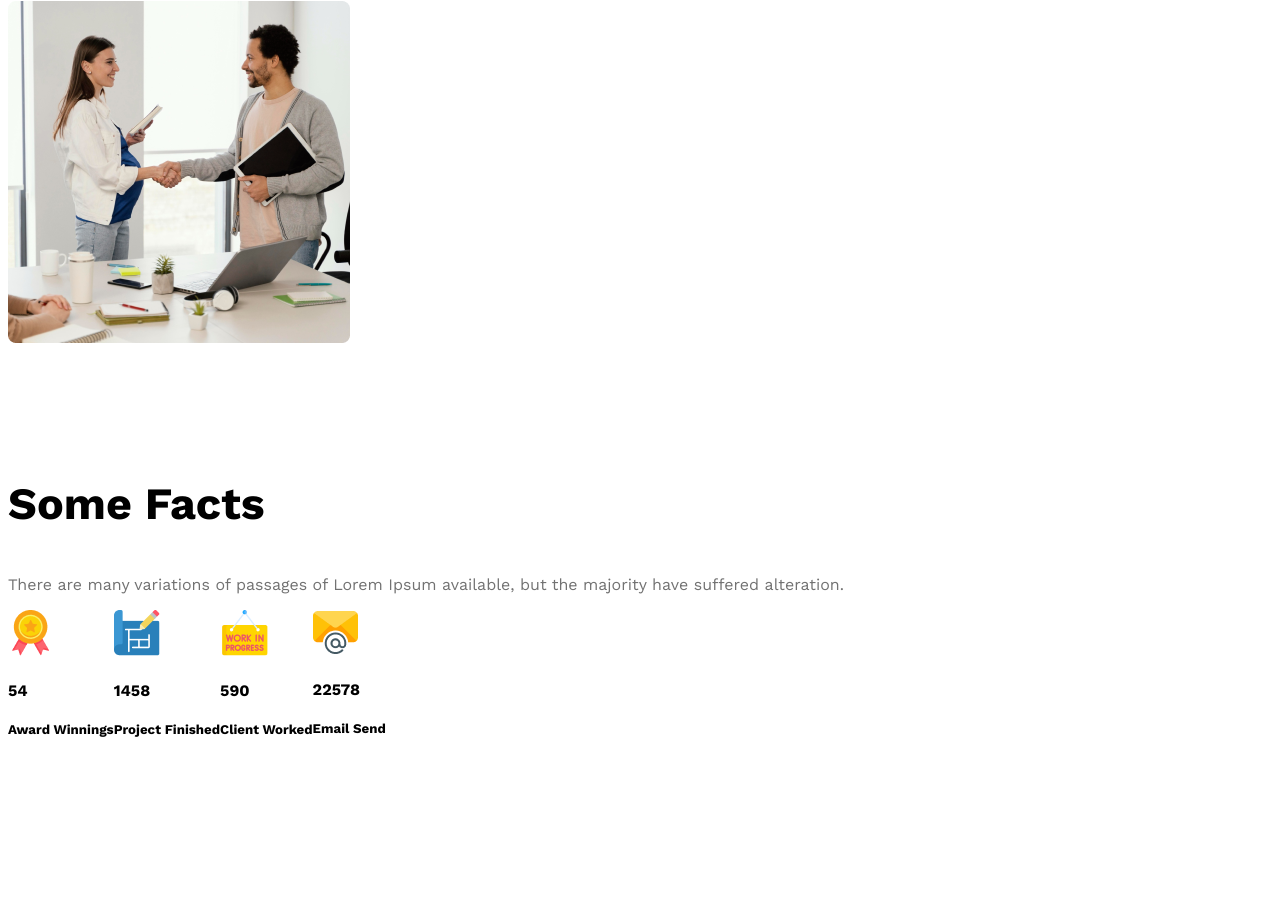
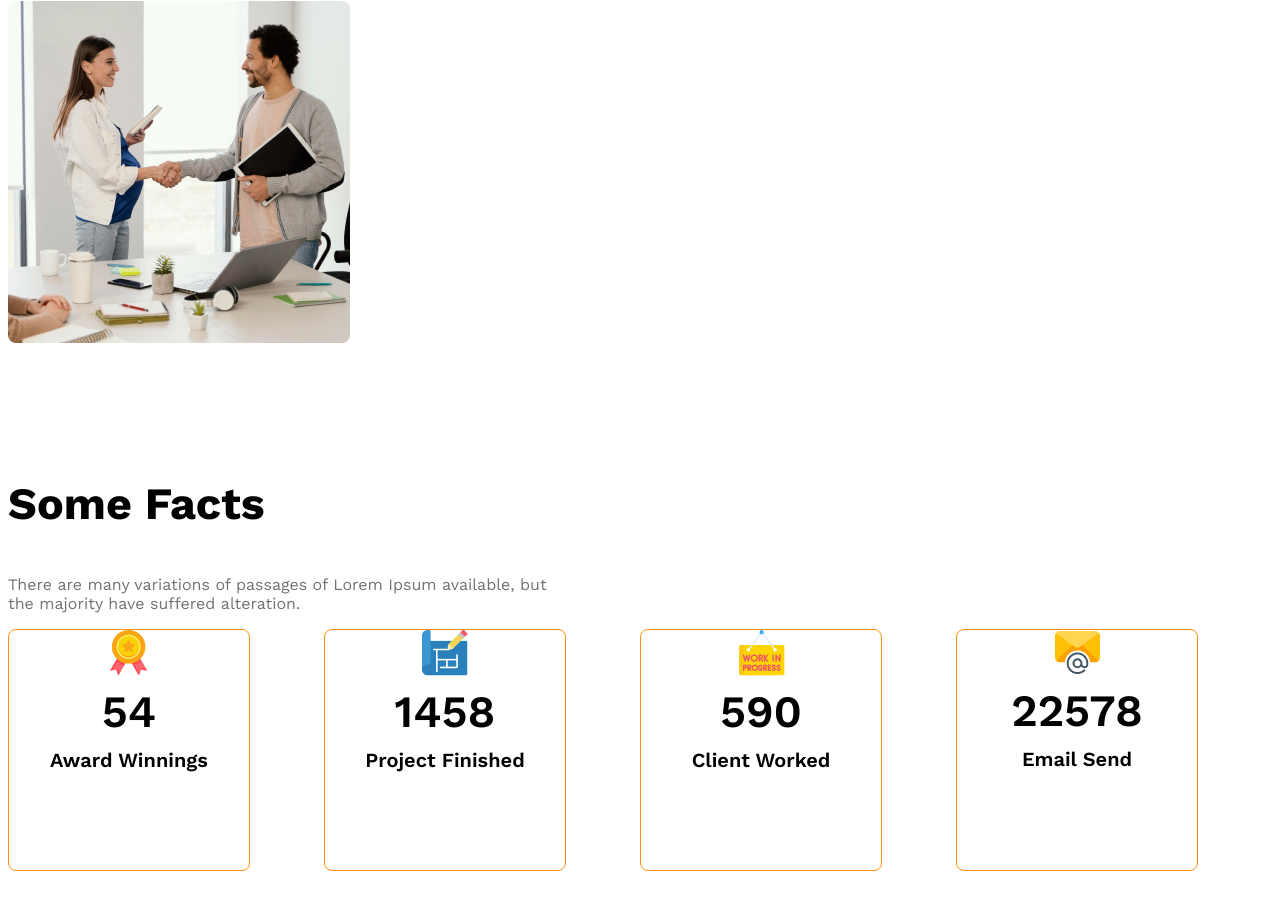
Before and after one commit to kamrulshaqeel/g3-architects-website, a plain HTML site: page index.html in a window 1280 px wide. Shown: the part 2341-3250 px from the top of the page. Drawn offline with nearby package versions, Linux system fonts and the light colour scheme.

Commit message:
added fact section

```diff
--- a/index.html
+++ b/index.html
@@ -45,32 +45,40 @@
         <!-- Features Will Enjoy -->
          <section>
             <h3 class="section-title">Some Facts</h3>
-            <p class="text-light-gray">There are many variations of passages of Lorem Ipsum available, but the majority have suffered alteration.</p>
+            <p class="text-light-gray fact-description">There are many variations of passages of Lorem Ipsum available, but the majority have suffered alteration.</p>
             <div class="facts-container display-flex">
-                <div class="fact">
+                <div>
+                    <div class="fact-card">
                         <img src="images/icons/ribon.png" alt="" class="fact-icon">
                         <h4 class="fact-number">54</h4>
                         <h5 class="fact-name">Award Winnings</h5>
                     </div>
-                <div class="fact">
+                </div>
+                <div>
+                    <div class="fact-card">
                         <img src="images/icons/projects.png" alt="" class="fact-icon">
                         <h4 class="fact-number">1458</h4>
                         <h5 class="fact-name">Project Finished</h5>
                     </div>
-                <div class="fact">
+                </div>
+                <div>
+                    <div class="fact-card">
                         <img src="images/icons/customers.png" alt="" class="fact-icon">
                         <h4 class="fact-number">590</h4>
                         <h5 class="fact-name">Client Worked</h5>
                     </div>
-                <div class="fact">
+                </div>
+                <div>
+                    <div class="fact-card">
                         <img src="images/icons/email.png" alt="" class="fact-icon">
                         <h4 class="fact-number">22578</h4>
                         <h5 class="fact-name">Email Send</h5>
                     </div>
                 </div>
+            </div>
          </section>
 
-         <!-- Some facts -->
+         <!-- Some facts related style -->
           <section class="some-facts">
 
           </section>
--- a/styles/architect.css
+++ b/styles/architect.css
@@ -131,6 +131,37 @@ main > section{
 .feature-description{
     padding-bottom: 32px;
 }
+
+/* Feature Section */
+.facts-container{
+    display: grid;
+    grid-template-columns: repeat(4, 1fr);
+}
+
+.fact-card{
+    border: 1px solid #FF900E;
+    width: 240px;
+    height: 240px;
+    border-radius: 8px;
+    text-align: center;
+    align-items: center;
+    justify-content: center;
+}
+.fact-number{
+    font-size: 2.8rem;
+    font-weight: 600;
+    margin-top: 5px;
+    margin-bottom: 10px;
+}
+.fact-name{
+    font-size: 1.25rem;
+    font-weight: 600;
+    margin-top: 10px;
+}
+.fact-description{
+    max-width: 540px;
+}
+
 /* Responsive Media Query */
 @media  screen and (max-width: 576px) {
     .navbar,
```
Lines whose indentation alone changed are shown as unchanged.
